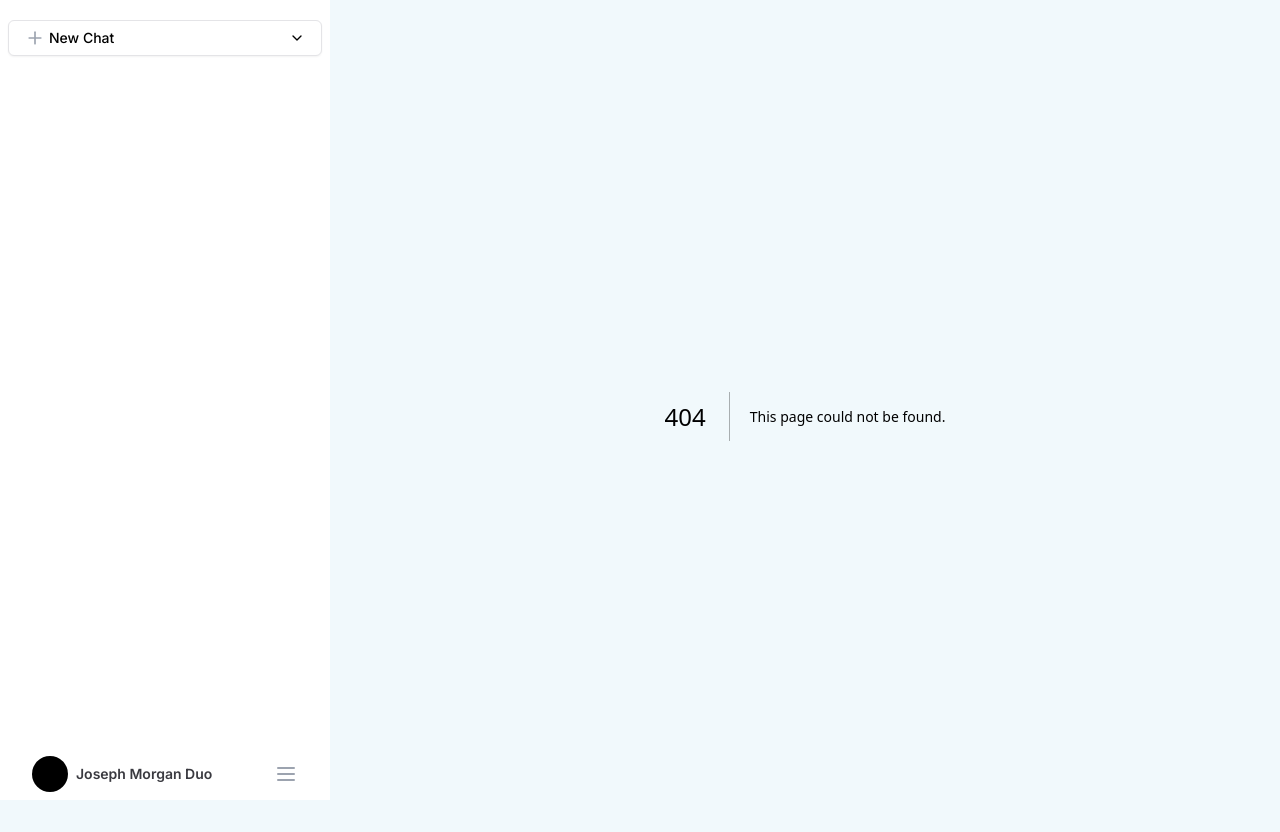
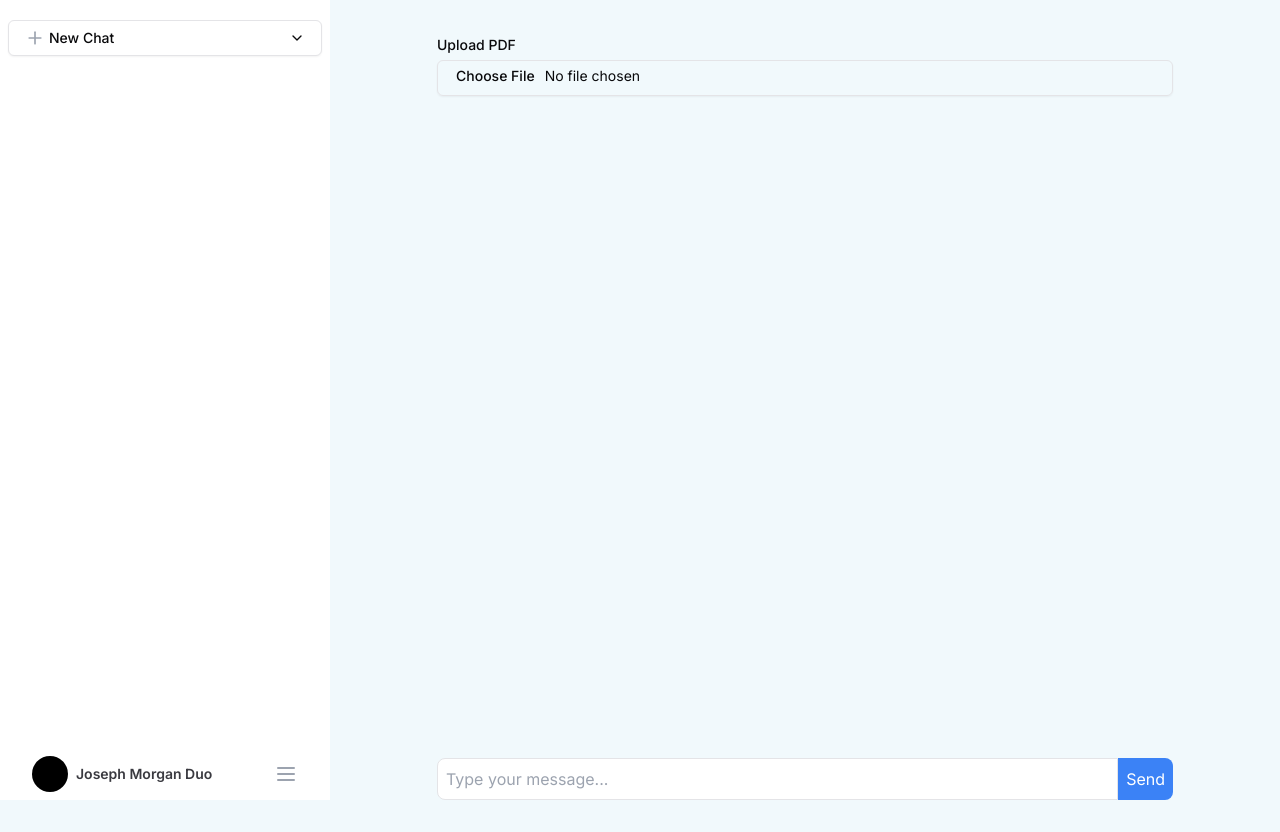
Before and after one commit to Dey11/policysense, a Next.js app: page /chat2 in a window 1280 px wide. Before the commit this address had no page. Built offline with nearby package versions, Linux system fonts and the light colour scheme.

Commit message:
implement chatbot 2

```diff
--- a/package.json
+++ b/package.json
@@ -12,6 +12,7 @@
     "@auth/prisma-adapter": "^2.4.2",
     "@prisma/client": "^5.19.1",
     "@radix-ui/react-icons": "^1.3.0",
+    "@radix-ui/react-label": "^2.1.0",
     "@radix-ui/react-slot": "^1.1.0",
     "class-variance-authority": "^0.7.0",
     "clsx": "^2.1.1",
--- /dev/null
+++ b/src/app/api/chatbot2/route.tsx
@@ -0,0 +1,24 @@
+import { NextRequest, NextResponse } from "next/server";
+
+export async function POST(request: NextRequest) {
+  const formData = await request.formData();
+  const query = formData.get("query");
+  const file = formData.get("pdf");
+
+  const apiFormData = new FormData();
+  apiFormData.append("query", query as string);
+  apiFormData.append("pdf", file!);
+
+  try {
+    const res = await fetch(process.env.CHATBOT2!, {
+      method: "POST",
+      body: apiFormData,
+    });
+
+    const result = await res.json();
+    return NextResponse.json({ message: result.response });
+  } catch (err) {
+    console.log(err);
+    return NextResponse.json({ message: "Some error occured." });
+  }
+}
--- /dev/null
+++ b/src/app/chat2/page.tsx
@@ -0,0 +1,145 @@
+"use client";
+
+import React, { useState, useEffect, useRef } from "react";
+import { Input } from "@/components/ui/input";
+import { Label } from "@/components/ui/label";
+
+interface Message {
+  id: number;
+  text: string;
+  sender: "user" | "ai";
+}
+
+const Chat2 = () => {
+  const [messages, setMessages] = useState<Message[]>([]);
+  const [input, setInput] = useState<string>("");
+  const [file, setFile] = useState<File | null>(null);
+  const chatContainerRef = useRef<HTMLDivElement>(null);
+  const [isLoading, setIsLoading] = useState(false);
+
+  useEffect(() => {
+    if (chatContainerRef.current) {
+      chatContainerRef.current.scrollTop =
+        chatContainerRef.current.scrollHeight;
+    }
+  }, [messages]);
+
+  const handleFileChange = (e: React.ChangeEvent<HTMLInputElement>) => {
+    if (e.target.files && e.target.files[0]) {
+      setFile(e.target.files[0]);
+    }
+  };
+
+  const sendMessage = async () => {
+    if (input.trim() === "") return;
+    if (!file) {
+      alert("Please upload a PDF file first");
+      return;
+    }
+
+    const userMessage: Message = {
+      id: messages.length,
+      text: input,
+      sender: "user",
+    };
+    setMessages((prevMessages) => [...prevMessages, userMessage]);
+    setInput("");
+
+    try {
+      const formData = new FormData();
+      formData.append("query", input);
+      if (file) {
+        formData.append("pdf", file);
+      }
+      setIsLoading(true);
+      setMessages((prevMessages) => [
+        ...prevMessages,
+        { id: messages.length + 1, text: "Typing...", sender: "ai" },
+      ]);
+      const response = await fetch("/api/chatbot2", {
+        method: "POST",
+        body: formData,
+      });
+
+      const responseData = await response.json();
+
+      if (!response.ok) {
+        throw new Error("Failed to fetch AI response");
+      }
+
+      const aiMessage: Message = {
+        id: messages.length + 1,
+        text: responseData.message,
+        sender: "ai",
+      };
+      setMessages((prevMessages) => [
+        ...prevMessages.slice(0, prevMessages.length - 1),
+      ]);
+      setMessages((prevMessages) => [...prevMessages, aiMessage]);
+    } catch (error) {
+      setMessages((prevMessages) => [
+        ...prevMessages.slice(0, prevMessages.length - 1),
+      ]);
+      console.error("Error fetching AI response:", error);
+    } finally {
+      setIsLoading(false);
+    }
+  };
+
+  return (
+    <div className="mx-auto flex h-screen max-w-3xl flex-col p-4">
+      <div className="mb-4">
+        <Label htmlFor="file" className="text-sm font-medium">
+          Upload PDF
+        </Label>
+        <Input
+          id="file"
+          type="file"
+          accept="application/pdf"
+          onChange={handleFileChange}
+          className="mt-1"
+        />
+      </div>
+      <div className="mb-4 flex-1 overflow-y-auto px-2" ref={chatContainerRef}>
+        {messages.map((message) => (
+          <div
+            key={message.id}
+            className={`mb-4 ${
+              message.sender === "user" ? "text-right" : "text-left"
+            }`}
+          >
+            <div
+              className={`inline-block rounded-2xl p-2 ${
+                message.sender === "user"
+                  ? "max-w-xl rounded-br-none bg-white text-blue-500"
+                  : "max-w-xl rounded-bl-none bg-blue-500 text-white"
+              }`}
+            >
+              {message.text}
+            </div>
+          </div>
+        ))}
+      </div>
+
+      <div className="flex">
+        <input
+          type="text"
+          value={input}
+          onChange={(e) => setInput(e.target.value)}
+          onKeyPress={(e) => e.key === "Enter" && sendMessage()}
+          className="flex-1 rounded-l-lg border p-2"
+          placeholder="Type your message..."
+        />
+        <button
+          onClick={sendMessage}
+          className="rounded-r-lg bg-blue-500 p-2 text-white disabled:cursor-not-allowed disabled:bg-blue-300"
+          disabled={isLoading}
+        >
+          Send
+        </button>
+      </div>
+    </div>
+  );
+};
+
+export default Chat2;
--- a/src/app/layout.tsx
+++ b/src/app/layout.tsx
@@ -6,8 +6,8 @@ import Sidebar from "@/components/home/sidebar";
 const inter = Inter({ subsets: ["latin"] });
 
 export const metadata: Metadata = {
-  title: "Create Next App",
-  description: "Generated by create next app",
+  title: "Policy Sense",
+  description: "Get help regarding your financial policies",
 };
 
 export default function RootLayout({
--- /dev/null
+++ b/src/components/ui/input.tsx
@@ -0,0 +1,25 @@
+import * as React from "react"
+
+import { cn } from "@/lib/utils"
+
+export interface InputProps
+  extends React.InputHTMLAttributes<HTMLInputElement> {}
+
+const Input = React.forwardRef<HTMLInputElement, InputProps>(
+  ({ className, type, ...props }, ref) => {
+    return (
+      <input
+        type={type}
+        className={cn(
+          "flex h-9 w-full rounded-md border border-input bg-transparent px-3 py-1 text-sm shadow-sm transition-colors file:border-0 file:bg-transparent file:text-sm file:font-medium file:text-foreground placeholder:text-muted-foreground focus-visible:outline-none focus-visible:ring-1 focus-visible:ring-ring disabled:cursor-not-allowed disabled:opacity-50",
+          className
+        )}
+        ref={ref}
+        {...props}
+      />
+    )
+  }
+)
+Input.displayName = "Input"
+
+export { Input }
--- /dev/null
+++ b/src/components/ui/label.tsx
@@ -0,0 +1,26 @@
+"use client"
+
+import * as React from "react"
+import * as LabelPrimitive from "@radix-ui/react-label"
+import { cva, type VariantProps } from "class-variance-authority"
+
+import { cn } from "@/lib/utils"
+
+const labelVariants = cva(
+  "text-sm font-medium leading-none peer-disabled:cursor-not-allowed peer-disabled:opacity-70"
+)
+
+const Label = React.forwardRef<
+  React.ElementRef<typeof LabelPrimitive.Root>,
+  React.ComponentPropsWithoutRef<typeof LabelPrimitive.Root> &
+    VariantProps<typeof labelVariants>
+>(({ className, ...props }, ref) => (
+  <LabelPrimitive.Root
+    ref={ref}
+    className={cn(labelVariants(), className)}
+    {...props}
+  />
+))
+Label.displayName = LabelPrimitive.Root.displayName
+
+export { Label }
--- /dev/null
+++ b/src/components/ui/textarea.tsx
@@ -0,0 +1,24 @@
+import * as React from "react";
+
+import { cn } from "@/lib/utils";
+
+export interface TextareaProps
+  extends React.TextareaHTMLAttributes<HTMLTextAreaElement> {}
+
+const Textarea = React.forwardRef<HTMLTextAreaElement, TextareaProps>(
+  ({ className, ...props }, ref) => {
+    return (
+      <textarea
+        className={cn(
+          "flex min-h-[60px] w-full rounded-md border border-input bg-transparent px-3 py-2 text-sm shadow-sm placeholder:text-muted-foreground focus-visible:outline-none focus-visible:ring-1 focus-visible:ring-ring disabled:cursor-not-allowed disabled:opacity-50",
+          className,
+        )}
+        ref={ref}
+        {...props}
+      />
+    );
+  },
+);
+Textarea.displayName = "Textarea";
+
+export { Textarea };
```
Also changed, not shown: 1 other file (tests, documents, lock files or other folders).
